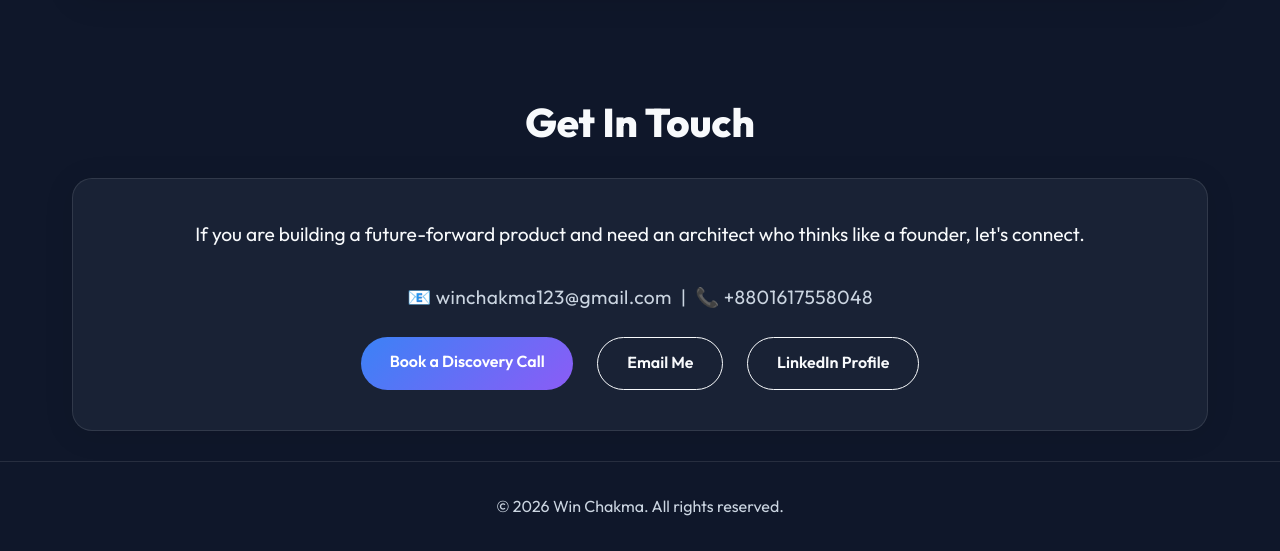
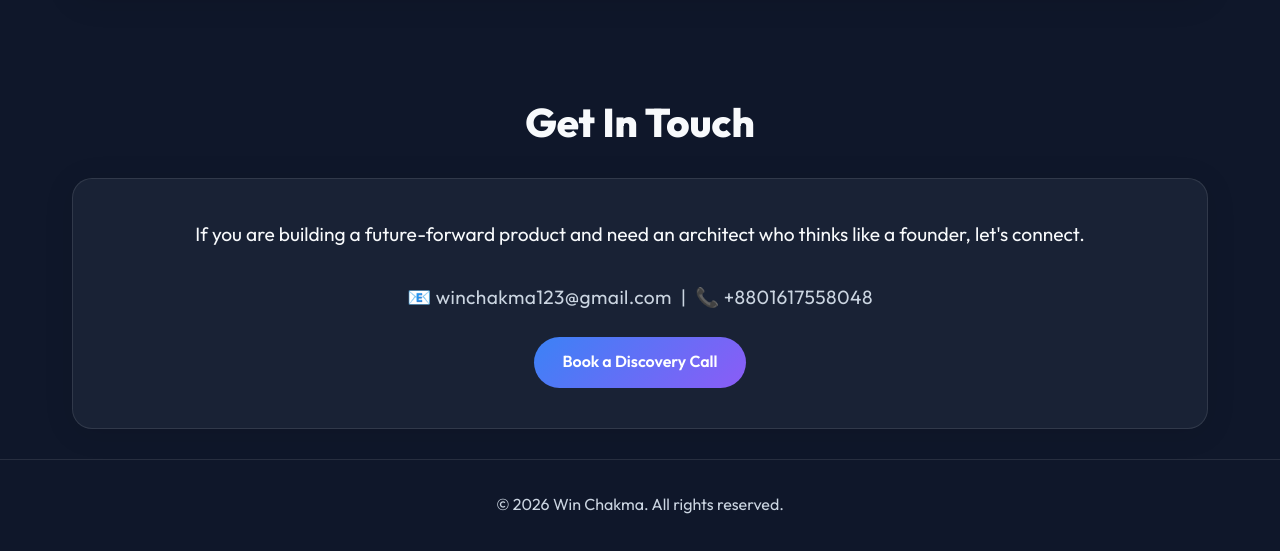
Before and after one commit to winchakma/portfolio, a plain HTML site: page index.html in a window 1280 px wide. Shown: the part 2566-3117 px from the top of the page. Drawn offline with Linux system fonts and the light colour scheme.

Commit message:
fix: remove redundant Email Me and LinkedIn buttons from contact

```diff
--- a/index.html
+++ b/index.html
@@ -137,8 +137,6 @@
             </div>
             <div class="contact-links">
                 <a href="https://calendly.com/winchakma" target="_blank" class="btn btn-primary">Book a Discovery Call</a>
-                <a href="mailto:winchakma123@gmail.com" class="btn btn-secondary">Email Me</a>
-                <a href="https://www.linkedin.com/in/win-chakma-86b616278/" target="_blank" class="btn btn-secondary">LinkedIn Profile</a>
             </div>
         </div>
     </section>
```
